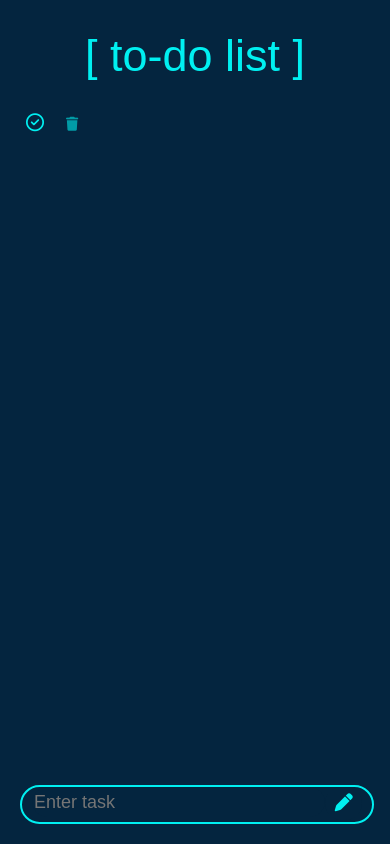
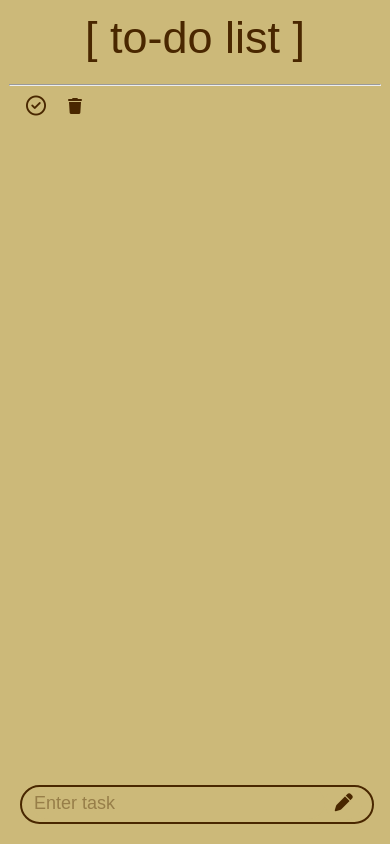
Before and after one commit to owayys/todolist, a plain HTML site: page index.html in a window 390 px wide. Both pictures are taken after a click on the button 343 px from the left and 803 px from the top of the page. Drawn offline with nearby package versions, Linux system fonts and the light colour scheme; a web font is replaced by a local one.

Commit message:
mobile updates

```diff
--- a/index.html
+++ b/index.html
@@ -15,6 +15,7 @@
         <div id="header">
             [ to-do list ]
         </div>
+        <hr>
         <div id="container">
             <div id="listDiv">
             </div>
--- a/style.css
+++ b/style.css
@@ -3,12 +3,15 @@ html, body {
     padding: 0;
 }
 
+/* border-color: #492700;
+    background-color: #ccb979; */
+
 body {
     font-family: 'Kantumruy Pro', sans-serif;
     display: flex;
     flex-direction: column;
-    color: #00F0F1;
-    background-color: #04253F;
+    color: #492700;
+    background-color: #ccb979;
     height: 100vh;
     width: 100vw;
 }
@@ -27,7 +30,7 @@ body {
 }
 
 .list-Button {
-    color: #00F0F1;
+    color: #492700;
     border-width: 1px;
     background-color: transparent;
     background-repeat: no-repeat;
@@ -47,10 +50,10 @@ body {
 
 #addItem {
     display: flex;
-    height: auto;
+    height: 32px;
     flex-direction: row;
-    background-color: #04253F;
-    border-color: #00F0F1;
+    background-color: #ccb979;
+    border-color: #492700;
     border-style: solid;
     border-width: 2px;
     border-radius: 20px;
@@ -65,18 +68,29 @@ body {
 }
 
 #list-Entry {
-    height: 28px;
+    height: 30px;
     width: 100%;
-    background-color: #04253F;
+    background-color: #ccb979;
     border-radius: 20px;
     border: none;
     resize: none;
     outline: none;
-    caret-color: #00F0F1;
-    color: #00F0F1;
+    caret-color: #492700;
+    color: #492700;
     font-size: 18px;
     font-weight: 0;
 }
+
+::placeholder {
+    color: #492700;
+    opacity: 0.4;
+    font-weight: 100;
+  }
+
+  hr {
+    width: 95%;
+    color: #492700;
+  }
 
 #button-1 {
     position: relative;
@@ -85,8 +99,8 @@ body {
     border: none;
     height: 95%;
     width: 40px;
-    color: #00F0F1;
-    background-color: #04253F;
+    color: #492700;
+    background-color: #ccb979;
     vertical-align: middle;
     cursor: pointer;
 }
@@ -94,7 +108,7 @@ body {
 .item {
     display: flex;
     flex-direction: row;
-    color: #00F0F1;
+    color: #492700;
     word-wrap: break-word;
 }
 
@@ -106,7 +120,7 @@ body {
 }
 
 .taskCheck {
-    color: #00F0F1;
+    color: #492700;
     background-color: transparent;
     background-repeat: no-repeat;
     border: none;
@@ -118,7 +132,7 @@ body {
 }
 
 .deleteTask {
-    color: #00f1f194;
+    color: #492700;
     background-color: transparent;
     background-repeat: no-repeat;
     border: none;
@@ -130,8 +144,9 @@ body {
 }
 
 @media screen and (max-width: 700px) {
-    #header#header {
-        text-align: center !important;
+    #header {
+        text-align: center;
+        padding: 12px 0px;
     }
     #container {
         padding: 0px 20px;
@@ -146,12 +161,12 @@ body {
         width: calc(100% - (2*(20px) + 2*(10px)));
     }
     .text {
+        font-size: 23px;
+    }
+    .taskCheck {
         font-size: 20px;
     }
-    .taskCheck {
-        font-size: 18px;
-    }
     .deleteTask {
-        font-size: 14px;
+        font-size: 16px;
     }
 }
```
